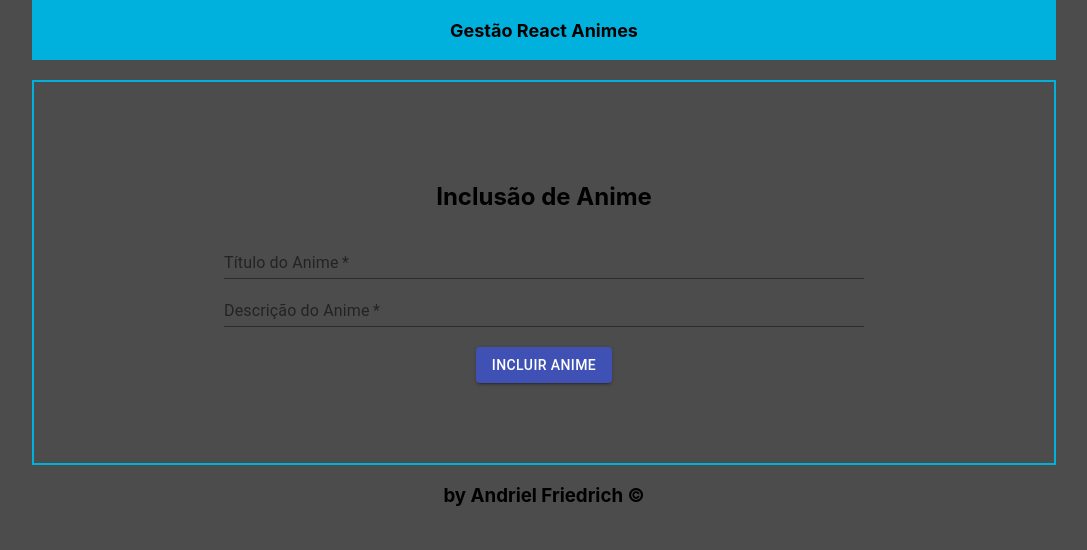
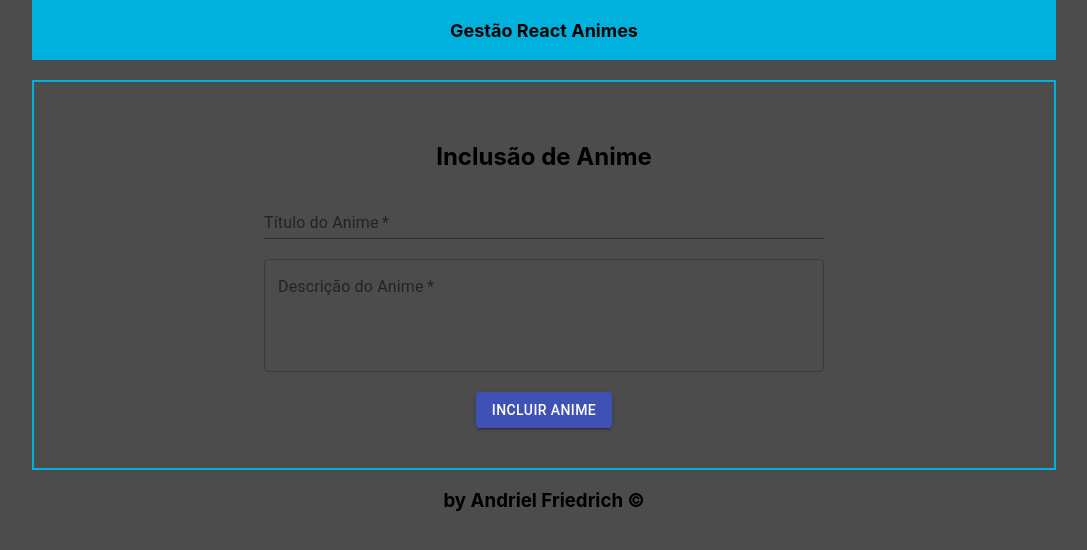
Before and after one commit to ANDRIEL123/front-reactanimes, a React (Create React App) app: page /incluir-anime in a window 1280 px wide. Shown: the top 550 px of the page, without its empty margins (96-1183 px from the left). Built offline with nearby package versions, Linux system fonts and the light colour scheme.

Commit message:
Alguns ajustes de validação e estilização

```diff
--- a/src/pages/inclusao.css
+++ b/src/pages/inclusao.css
@@ -1,8 +1,12 @@
 .inclui-anime {
-    padding: 10vmin;
+    padding: 5vmin;
     border: solid rgb(0, 177, 221) 2px;
 }
 
 .inclui-anime input {
-    width: 80vmin;
+    width: 70vmin;
 }
+
+.inclui-anime .description {
+    width: 70vmin;
+}
--- a/src/pages/inclusao.js
+++ b/src/pages/inclusao.js
@@ -42,9 +42,33 @@ export default class Incluir extends Component {
                     <div className="inclui-anime">
 
                         <h2>Inclusão de Anime</h2>
-                        <TextField label="Título do Anime" type="text" name="title" value={title} onChange={this.changeHandler} required /><br></br>
-                        <TextField label="Descrição do Anime" type="text" name="description" value={description} onChange={this.changeHandler} required /><br></br><br></br>
-                        <Button variant="contained" type="submit" color="primary" onClick={() => {
+                        <TextField
+                            label="Título do Anime"
+                            type="text"
+                            name="title"
+                            value={title}
+                            onChange={this.changeHandler}
+                            required />
+                        <br></br><br></br>
+
+                        <TextField
+                            label="Descrição do Anime"
+                            type="text"
+                            name="description"
+                            multiline
+                            rows="4"
+                            className="description"
+                            variant="outlined"
+                            value={description}
+                            onChange={this.changeHandler}
+                            required />
+                        <br></br><br></br>
+
+                        <Button
+                            variant="contained"
+                            type="submit"
+                            color="primary"
+                            onClick={() => {
                                 if (title !== '' && description !== '') {
                                     this.addAnime(title, description)
                                     alert('Anime adicionado!')
@@ -54,6 +78,7 @@ export default class Incluir extends Component {
                                 }
 
                             }}>Incluir anime</Button>
+
                     </div>
                     <div>
                         <h3> by Andriel Friedrich © </h3>
--- a/src/pages/menu.css
+++ b/src/pages/menu.css
@@ -21,7 +21,7 @@ body {
 }
 
 .main-menu .animes h2 {
-    color: rgb(0, 177, 221);
+    color: rgb(0, 100, 194);
 }
 
 .main-menu .animes .list-animes {
--- a/src/pages/menu.js
+++ b/src/pages/menu.js
@@ -9,8 +9,8 @@ import './menu.css'
 const customStyleModal = {
     content: {
         "display": "block",
-        "background": "rgba(38, 154, 184, 0.842)",
-        "border": "solid black 5px",
+        "background": "rgb(77, 76, 76)",
+        "border": "solid rgb(35, 97, 155) 5px",
     }
 }
 
@@ -51,6 +51,10 @@ export default class Menu extends Component {
         console.log(e.target.value)
     }
 
+    handleSubmit = e => {
+        e.preventDefault();
+    }
+
     filterAnimes = (animes, query) => {
         var filteredArray = animes.filter(anime => {
             return anime.title.toLowerCase().indexOf(query.toLowerCase()) >= 0;
@@ -85,8 +89,6 @@ export default class Menu extends Component {
             alert('Anime atualizado!')
             this.setState({ modalIsOpen: false })
 
-        } else {
-            alert('Preenche todos os campos!')
         }
     }
 
@@ -123,7 +125,8 @@ export default class Menu extends Component {
                                     contentLabel={"Atualiza anime"}
                                 >
                                     <center>
-                                        <h2>Atualizar dados de uma anime</h2><br></br>
+                                        <form onSubmit={this.handleSubmit}>
+                                            <h2 style={{ color: "rgb(0, 155, 194)" }}>Atualizar dados de uma anime</h2><br></br>
 
                                             <TextField style={{ width: "80vmin" }} label="Título do Anime" type="text" name="title"
                                                 value={title} onChange={this.changeHandler} required />
@@ -138,6 +141,7 @@ export default class Menu extends Component {
                                             <Button style={{ marginLeft: "5vmin" }} variant="contained" className="btn-cancel" color="primary"
                                                 onClick={() => this.setState({ modalIsOpen: false })}
                                             >Cancelar</Button>
+                                        </form>
                                     </center>
                                 </Modal>
 
```
Lines whose indentation alone changed are shown as unchanged.
